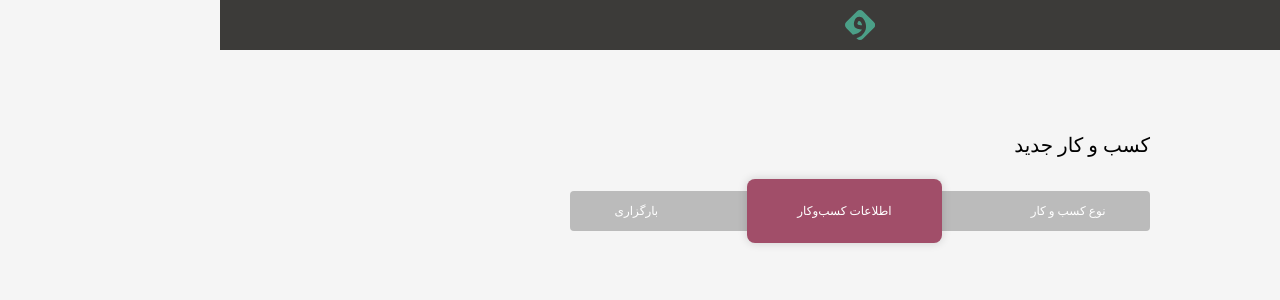
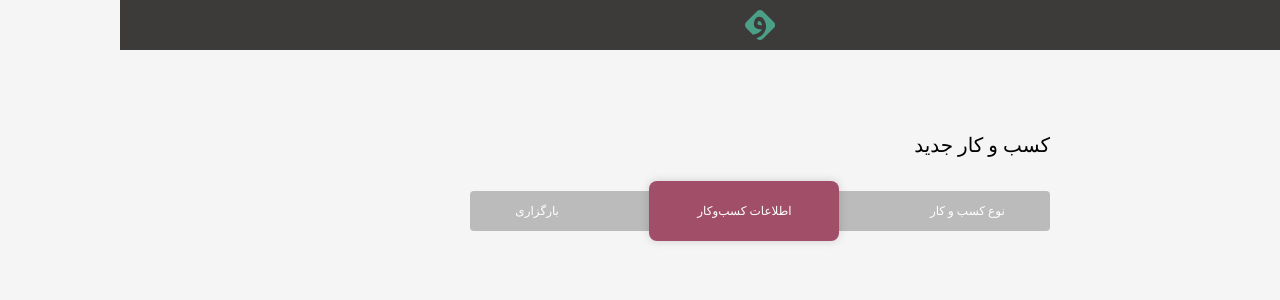
Before and after one commit to Saeed-jlnsi/vandar, a Vue app: page /#/ in a window 1280 px wide. Shown: the top 300 px of the page. Built offline with nearby package versions, Linux system fonts and the light colour scheme.

Commit message:
Some style adjustment to the HEADER-FORM

```diff
--- a/src/views/Home.vue
+++ b/src/views/Home.vue
@@ -3,6 +3,7 @@
     <app-header></app-header>
     <div class="container">
       <h2>کسب و کار جدید</h2>
+      <!-- <img src="../assets/img/ثبت کسب و کار جدید.svg" alt=""> -->
       <div class="form-header">
         <span>نوع کسب و کار</span>
         <span class="active-tab">اطلاعات کسب‌و‌کار</span>
--- a/src/views/home.scss
+++ b/src/views/home.scss
@@ -47,7 +47,14 @@ html {
                 }
 
                 .active-tab {
-                    padding: 20px 50px;
+                    display: flex;
+                    align-items: center;
+                    text-align: center;
+                    justify-content: center;
+                    height: 60px;
+                    width: 190px;
+                    // padding: 0 50px;
+                    // padding: 20px 50px;
                     border-radius: 8px;
                     background-color: #A14E69;
                     box-shadow: 0 0 10px rgba(0, 0, 0, .16);
```
Also changed, not shown: src/assets/img/ثبت کسب و کار جدید.svg (added).
